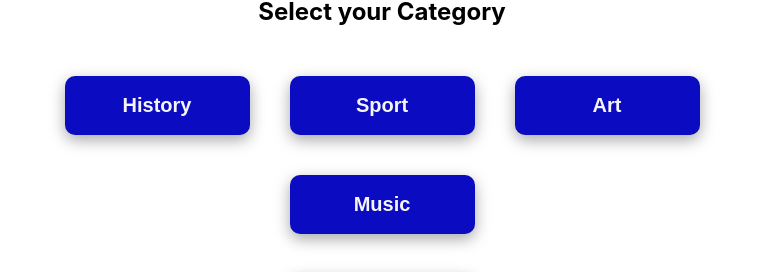
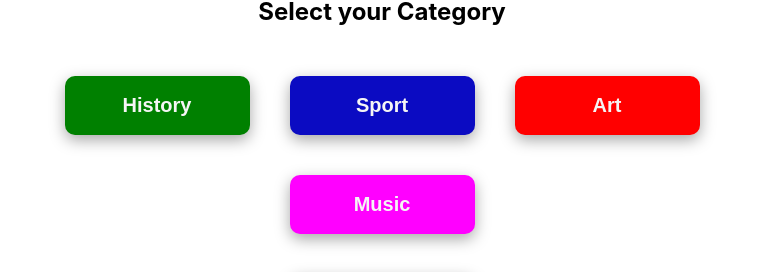
Before and after one commit to vmalep/witty, a React (Create React App) app: page / in a window 1280 px wide. Both pictures are taken after a click on the button "NEXT". Shown: the part 465-737 px from the top of the page, without its empty margins (258-1021 px from the left). Built offline with nearby package versions, Linux system fonts and the light colour scheme.

Commit message:
added color style to categories

```diff
--- a/src/components/Category.js
+++ b/src/components/Category.js
@@ -12,8 +12,8 @@
     }
 
     const handleCategory = (element) => {
-        console.log(element.catNb)
         setSelectedCategory(element.catNb);
+        setAppStep(2)
     }
 
 
@@ -39,7 +39,7 @@
                             <button
                                     key={index}
                                     onClick={() => handleCategory(element)}
-                                    color={element.color}
+                                    style={{backgroundColor: element.color}}
                             >{element.catName}</button>
                         )
                     })}
--- a/src/utils/TriviaAPI.js
+++ b/src/utils/TriviaAPI.js
@@ -7,16 +7,16 @@ export const TriviaAPI = [
     {
         catName: "Sport",
         catNb: "21",
-        color: "blue"
+        color: "cian"
     },
     {
         catName:"Art",
         catNb: "25",
-        color:"yellow"
+        color:"red"
     },
     {
         catName:"Music",
         catNb:"12",
-        color:"pink"
+        color:"magenta"
     }
 ]
```
